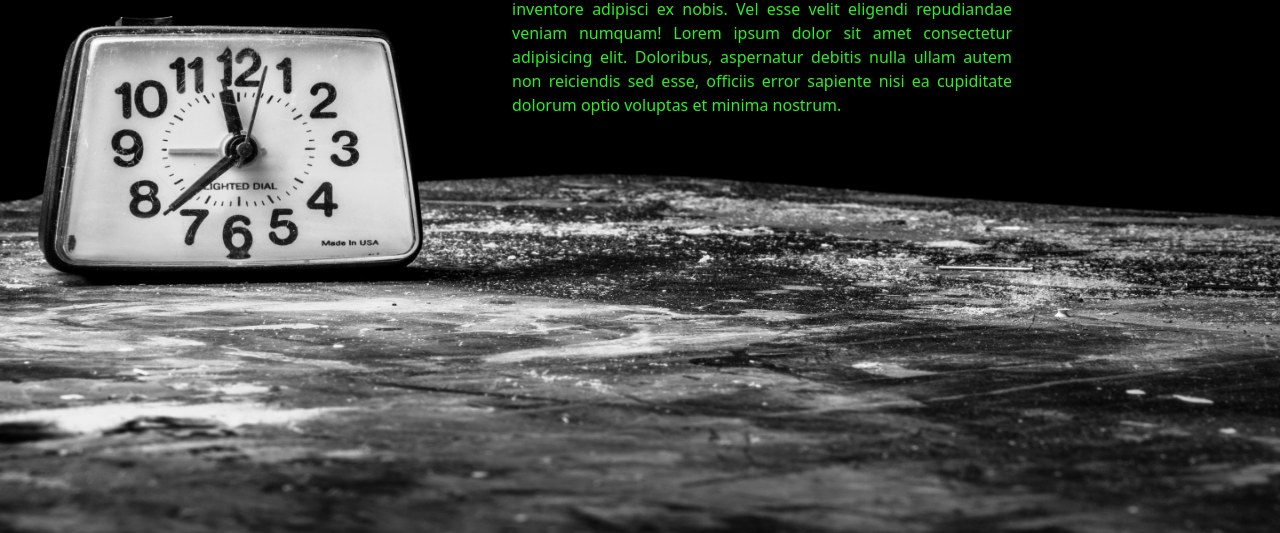
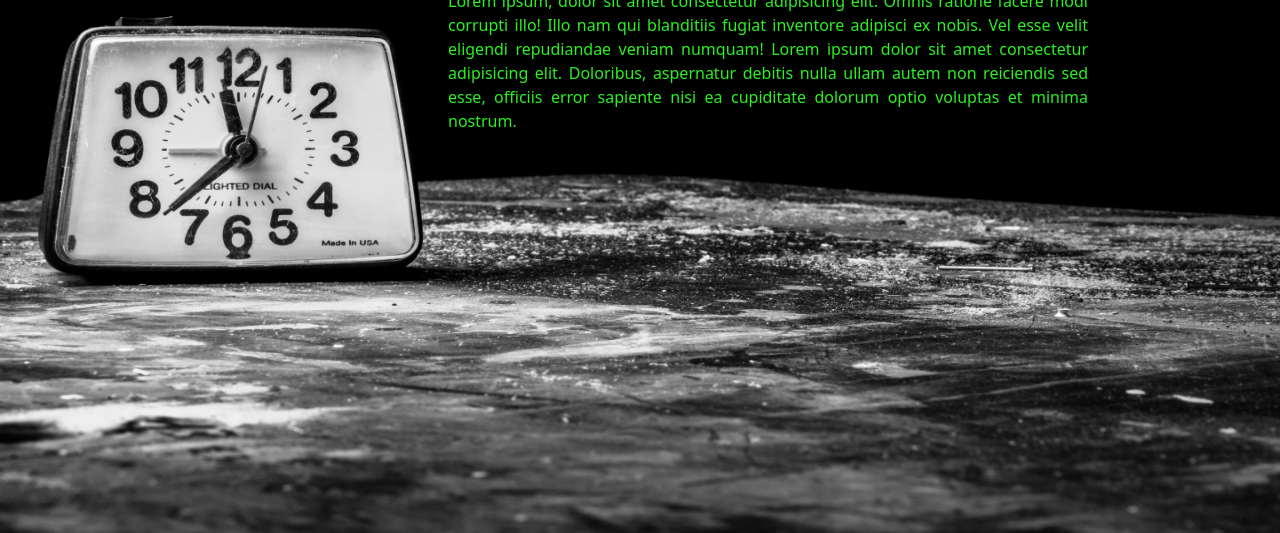
Before and after one commit to SoyJuanPy/coderhouse, a plain HTML site: page index.html in a window 1280 px wide. Shown: the part 267-800 px from the top of the page. Drawn offline with nearby package versions, Linux system fonts and the light colour scheme.

Commit message:
arreglo del width

```diff
--- a/style/style.css
+++ b/style/style.css
@@ -4,17 +4,17 @@
   box-sizing: border-box;
 }
 .text {
-  width: 500px;
   position: absolute;
-  top: 20%;
-  left: 40%;
+  width: 50vw;
+  top: 25%;
+  left: 35%;
 }
 h1 {
   text-align: center;
   color: red !important;
-  text-wrap: wrap;
 }
 p {
+  text-wrap: wrap;
   color: #2af020;
   text-align: justify;
 }
```
Also changed, not shown: index.html (+2 -2 lines).
